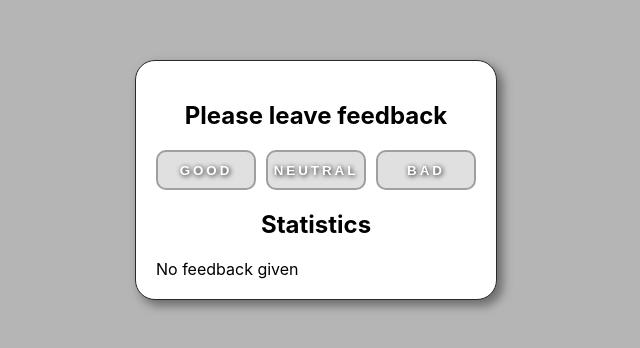
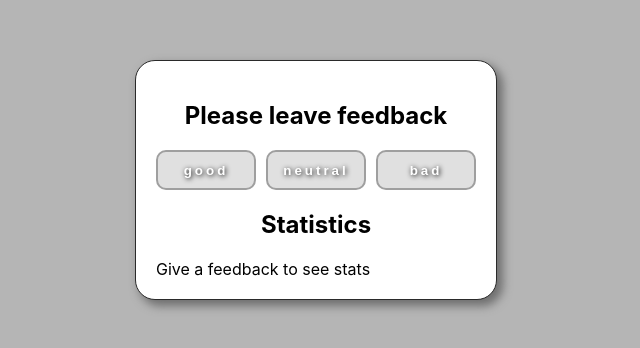
Before and after one commit to Spajkowiecki/goit-react-hw-04-feedback, a React (Create React App) app: page / in a window 1280 px wide. Shown: the part 220-568 px from the top of the page, without its empty margins (324-964 px from the left). Built offline with nearby package versions, Linux system fonts and the light colour scheme.

Commit message:
Completed Refactor
Full refactor of Feedback application

```diff
--- a/src/components/App.jsx
+++ b/src/components/App.jsx
@@ -1,62 +1,32 @@
-import { Component } from 'react';
+import { useState, useEffect, useRef } from 'react';
 import Section from './Section/Section';
 import FeedbackOptions from './FeedbackOptions/FeedbackOptions';
-import Notification from './Notification/Notification';
 import Statistics from './Statistics/Statistics';
 import styles from './App.module.css';
+import useFeedback from 'hooks/useFeedback';
+import Notification from './Notification/Notification';
+import useStatistics from 'hooks/useStatistics';
 
-class App extends Component {
-  initialValue = {
-    good: 0,
-    neutral: 0,
-    bad: 0,
-  };
+export default function App() {
+  const { feedback, setFeedback, updateFeedback } = useFeedback();
+  const { positive, total } = useStatistics(feedback);
 
-  state = {
-    ...this.initialValue,
-  };
-
-  sumTotal() {
-    return this.state.good + this.state.neutral + this.state.bad;
-  }
-
-  positivePercentage() {
-    return (this.state.good / this.sumTotal()) * 100;
-  }
-
-  handleFeedback = button => {
-    const { textContent } = button.target;
-    const name = textContent.toLowerCase();
-    this.setState(prevState => {
-      return { [name]: prevState[name] + 1 };
-    });
-  };
-
-  render() {
   return (
     <div className={styles.container}>
       <Section title="Please leave feedback">
-          <FeedbackOptions
-            options={this.state}
-            onLeaveFeedback={this.handleFeedback}
-          />
+        <FeedbackOptions options={feedback} click={updateFeedback} />
       </Section>
       <Section title="Statistics">
-          {this.sumTotal() === 0 ? (
-            <Notification>No feedback given</Notification>
+        {total === 0 ? (
+          <Notification>Give a feedback to see stats</Notification>
         ) : (
           <Statistics
-              good={this.state.good}
-              neutral={this.state.neutral}
-              bad={this.state.bad}
-              total={this.sumTotal()}
-              positivePercentage={Math.round(this.positivePercentage()) + '%'}
+            stats={feedback}
+            total={total}
+            positiveFeedback={positive}
           />
         )}
       </Section>
     </div>
   );
 }
-}
-
-export default App;
--- a/src/components/FeedbackOptions/FeedbackOptions.jsx
+++ b/src/components/FeedbackOptions/FeedbackOptions.jsx
@@ -1,28 +1,13 @@
-import { Component } from 'react';
+import styles from './FeedbackOptions.module.css';
 
-import styles from './FeedbackOptions.module.css';
-import PropTypes from 'prop-types';
-
-class FeedbackOptions extends Component {
-  render() {
-    const { options, onLeaveFeedback } = this.props;
+export default function FeedbackOptions({ options, click }) {
   return (
     <ul className={styles.list}>
-        {Object.keys(options).map(option => {
-          return (
+      {Object.keys(options).map(option => (
         <li key={option}>
-              <button onClick={onLeaveFeedback}>{option.toUpperCase()}</button>
+          <button onClick={click}>{option}</button>
         </li>
-          );
-        })}
+      ))}
     </ul>
   );
 }
-}
-
-FeedbackOptions.propTypes = {
-  options: PropTypes.arrayOf(PropTypes.object),
-  onLeaveFeedback: PropTypes.func,
-};
-
-export default FeedbackOptions;
--- a/src/components/Notification/Notification.jsx
+++ b/src/components/Notification/Notification.jsx
@@ -1,17 +1,10 @@
-import { Component } from 'react';
-import PropTypes from 'prop-types';
-class Notification extends Component {
-  render() {
-    const { children } = this.props;
-    return <p>{children}</p>;
-  }
+export default function Notification({ children }) {
+  return <p>{children}</p>;
 }
 
-Notification.propTypes = {
-  children: PropTypes.oneOfType([
-    PropTypes.arrayOf(PropTypes.node),
-    PropTypes.node,
-  ]).isRequired,
-};
-
-export default Notification;
+// Notification.propTypes = {
+//   children: PropTypes.oneOfType([
+//     PropTypes.arrayOf(PropTypes.node),
+//     PropTypes.node,
+//   ]).isRequired,
+// };
--- a/src/components/Statistics/Statistics.jsx
+++ b/src/components/Statistics/Statistics.jsx
@@ -1,49 +1,33 @@
-import { Component } from 'react';
+import styles from './Statistics.module.css';
 
-import styles from './Statistics.module.css';
-import PropTypes from 'prop-types';
-
-class Statistics extends Component {
-  render() {
-    const { good, neutral, bad, total, positivePercentage } = this.props;
+export default function Statistics({ stats, total, positiveFeedback }) {
   return (
     <ul className={styles.stat}>
+      {Object.keys(stats).map(stat => (
+        <li key={stat}>
+          <p>
+            {stat}: <strong>{stats[stat]}</strong>
+          </p>
+        </li>
+      ))}
       <li>
         <p>
-            Good: <strong>{good}</strong>
+          total: <strong>{total}</strong>
         </p>
       </li>
       <li>
         <p>
-            Neutral: <strong>{neutral}</strong>
-          </p>
-        </li>
-        <li>
-          <p>
-            Bad: <strong>{bad}</strong>
-          </p>
-        </li>
-        <li>
-          <p>
-            Total: <strong>{total}</strong>
-          </p>
-        </li>
-        <li>
-          <p>
-            Positive feedback: <strong>{positivePercentage}</strong>
+          positive: <strong>{positiveFeedback}</strong>
         </p>
       </li>
     </ul>
   );
 }
-}
 
-Statistics.propTypes = {
-  good: PropTypes.number.isRequired,
-  neutral: PropTypes.number.isRequired,
-  bad: PropTypes.number.isRequired,
-  total: PropTypes.number.isRequired,
-  positivePercentage: PropTypes.number.isRequired,
-};
-
-export default Statistics;
+// Statistics.propTypes = {
+//   good: PropTypes.number.isRequired,
+//   neutral: PropTypes.number.isRequired,
+//   bad: PropTypes.number.isRequired,
+//   total: PropTypes.number.isRequired,
+//   positivePercentage: PropTypes.number.isRequired,
+// };
--- /dev/null
+++ b/src/hooks/useFeedback.jsx
@@ -0,0 +1,23 @@
+import { useEffect, useState } from 'react';
+
+const useFeedback = () => {
+  const [feedback, setFeedback] = useState({
+    good: 0,
+    neutral: 0,
+    bad: 0,
+  });
+
+  const updateFeedback = event => {
+    const update = event.currentTarget.textContent;
+    setFeedback(prev => {
+      return {
+        ...prev,
+        [update]: prev[update] + 1,
+      };
+    });
+  };
+
+  return { feedback, setFeedback, updateFeedback };
+};
+
+export default useFeedback;
--- /dev/null
+++ b/src/hooks/useStatistics.jsx
@@ -0,0 +1,16 @@
+const { useEffect, useState } = require('react');
+
+const useStatistics = data => {
+  const [total, setTotal] = useState(0);
+  const [positive, setPositive] = useState(0);
+
+  useEffect(() => {
+    const sum = Object.values(data).reduce((acc, curr) => acc + curr);
+    const positivePercentage = Math.floor((data.good / total) * 100);
+    setTotal(sum);
+    setPositive(positivePercentage);
+  }, [data, positive, total]);
+
+  return { positive, total };
+};
+export default useStatistics;
```
Also changed, not shown: package.json (+7 -3 lines), src/components/Section/Section.jsx (+4 -13 lines), 1 other file (tests, documents, lock files or other folders). Lines whose indentation alone changed are shown as unchanged.
